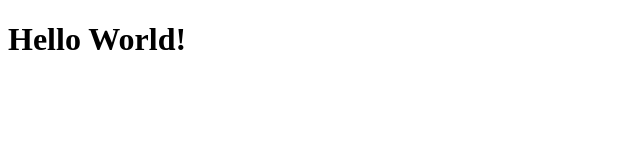
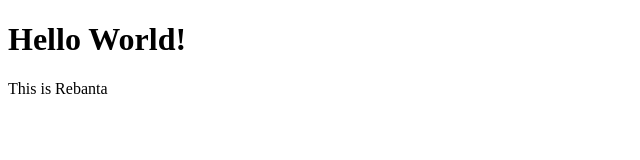
Before and after one commit to RebantaChakraborty/GITHUB_DEMO_REPO, a plain HTML site: page index.html in a window 1280 px wide. Shown: the whole page, without its empty margins (0-640 px from the left). Drawn offline with Linux system fonts and the light colour scheme.

Commit message:
added the developer's name

```diff
--- a/index.html
+++ b/index.html
@@ -7,6 +7,7 @@
 </head>
 <body>
     <h1>Hello World!</h1>
+    <p> This is Rebanta</p>
 
 </body>
 </html>
```
